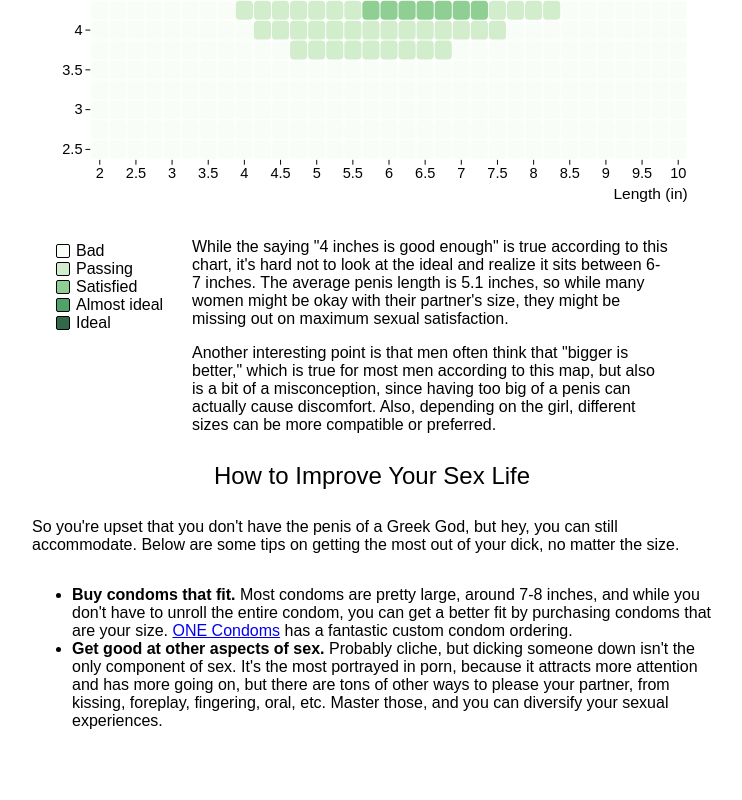
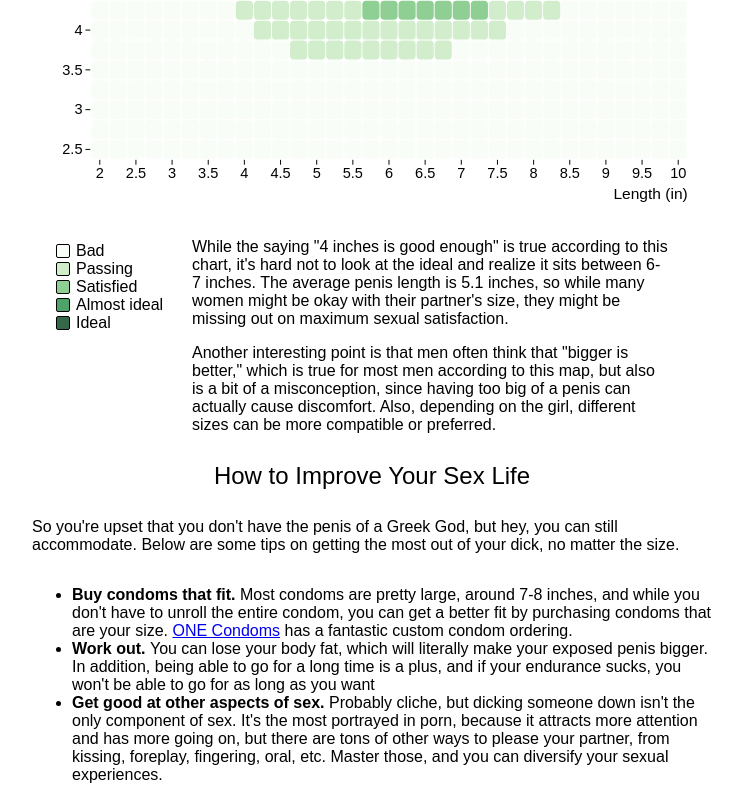
Before and after one commit to viriditycapital/sex-viz, a React (Create React App) app: page / in a window 1280 px wide. Shown: the part 517-1317 px from the top of the page, without its empty margins (268-1010 px from the left). Before the commit the page ends 1263 px from the top, so only its background shows below. Built offline with nearby package versions, Linux system fonts and the light colour scheme.

Commit message:
safe links

```diff
--- a/src/pages/PenisSize.js
+++ b/src/pages/PenisSize.js
@@ -220,9 +220,16 @@ class PenisSize extends React.Component {
               {'Most condoms are pretty large, around 7-8 inches, and while you\
             don\'t have to unroll the entire condom, you can get a better fit\
             by purchasing condoms that are your size. '}
-              <a href='https://www.myonecondoms.com/'>
+              <a href='https://www.myonecondoms.com/' target='_blank' rel='noopener noreferrer'>
                 ONE Condoms
               </a> has a fantastic custom condom ordering.
+            </li>
+            <li>
+              <b>Work out. </b>
+              {'You can lose your body fat, which will literally make your\
+              exposed penis bigger. In addition, being able to go for a long\
+              time is a plus, and if your endurance sucks, you won\'t be able\
+              to go for as long as you want'}
             </li>
             <li>
               <b>Get good at other aspects of sex. </b>
```
